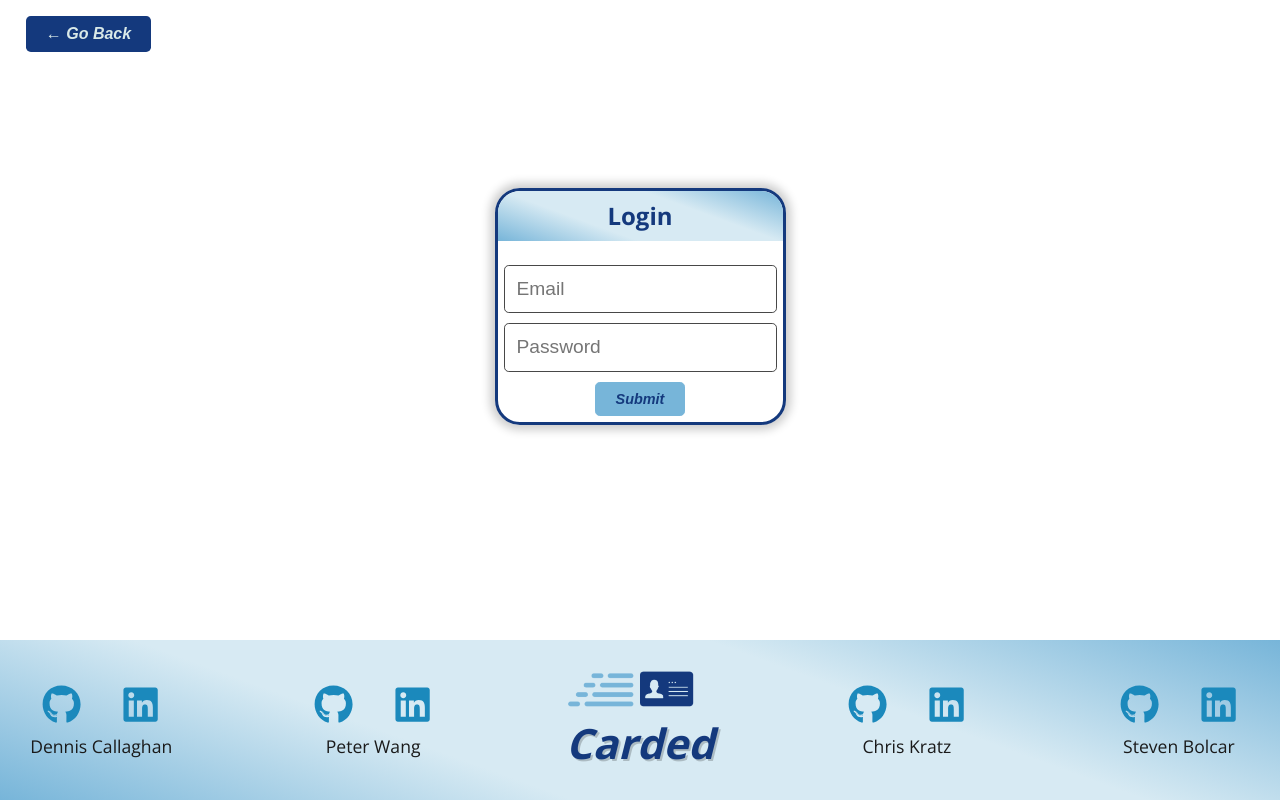
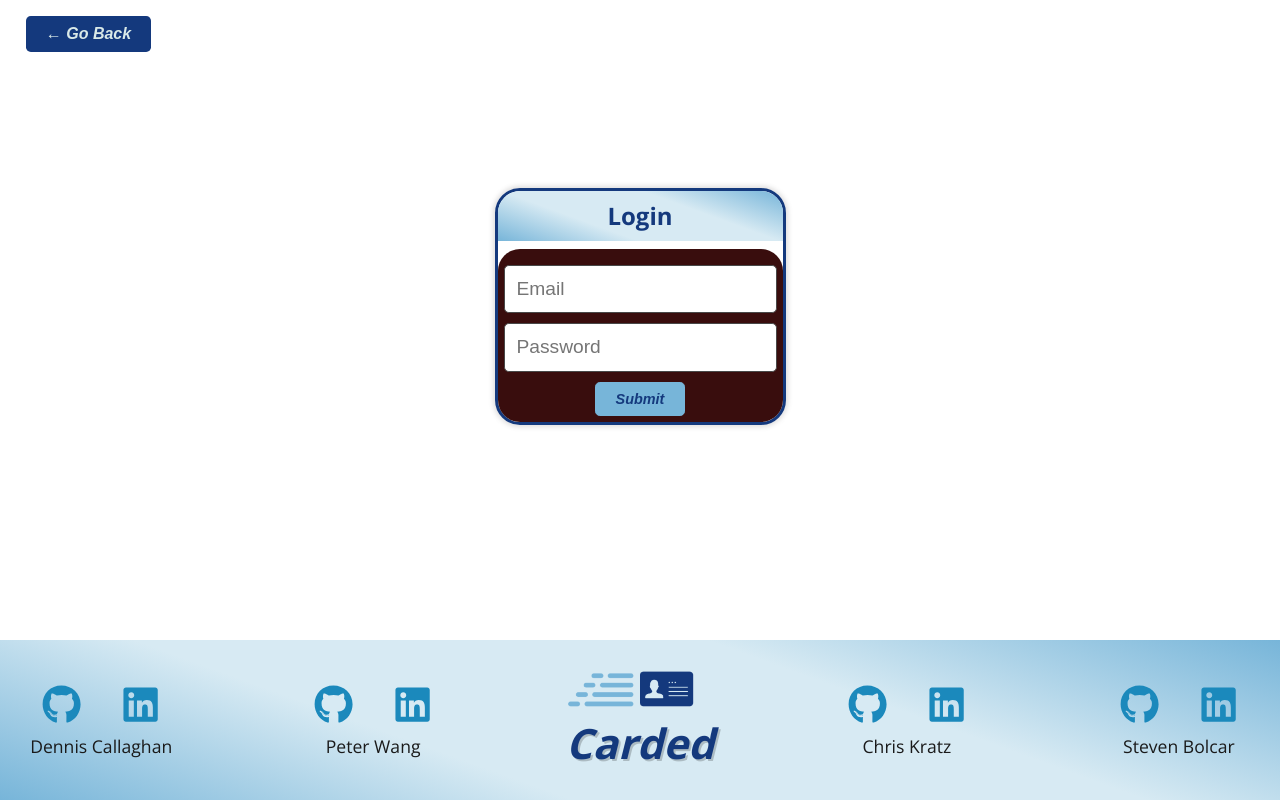
Before and after one commit to DRCallaghan/Carded, a React (Create React App) app in the folder client/: page /login in a window 1280 px wide. Built offline with nearby package versions, Linux system fonts and the light colour scheme.

Commit message:
some card styling

```diff
--- a/client/src/index.css
+++ b/client/src/index.css
@@ -1164,7 +1164,7 @@ a:hover {
 .cardMember {
   padding-top: 10%;
   padding-bottom: 10%;
-  display:flex;
+  display: block;
   align-content: center;
   justify-content: space-evenly
 }
@@ -1404,7 +1404,7 @@ a:hover {
 .card {
   border: 3px solid #14397d;
   border-radius: 25px;
-  box-shadow: 0 0px 10px 5px rgba(0,0,0,.2);
+  box-shadow: 0 0px 5px 2px rgba(91, 86, 86, 0.2);
   margin-bottom: 1rem;
 
 }
@@ -1417,7 +1417,9 @@ a:hover {
 
 .card .card-body {
   padding: 0.375rem;
-
+  background-color: #390d0d;
+  color: #d6d6d6;
+  border-radius: 22px;
 }
 
 .card .card-footer {
```
Also changed, not shown: 1 other file (tests, documents, lock files or other folders).
